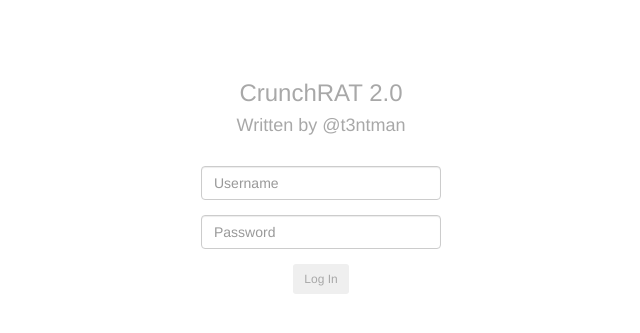
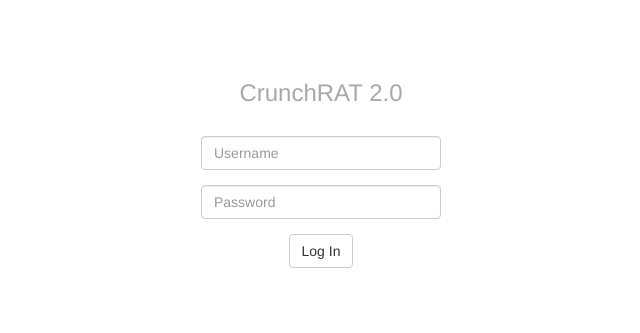
Before and after one commit to brownbelt/CrunchRAT2, a Flask app: page /login in a window 1280 px wide. Shown: the top 333 px of the page, without its empty margins (319-959 px from the left). Run offline with Flask 2, Linux system fonts and the light colour scheme; some libraries are stand-ins or nearby versions.

Commit message:
Changed login page a bit

```diff
--- a/app/templates/login.html
+++ b/app/templates/login.html
@@ -2,8 +2,7 @@
 
 {% block container %}
     <div class="custom-login-form">
-        <h3>CrunchRAT 2.0</h2>
-        <h4>Written by @t3ntman</h4><br>
+        <h3>CrunchRAT 2.0</h3><br>
         <form action="{{ url_for('login_submit') }}" method="post">
             <!-- "Username" input -->
             <div class="form-group">
@@ -14,7 +13,7 @@
                 <input type="password" class="form-control form-control-sm" name="password" placeholder="Password">
             </div>
             <!-- Submit button -->
-            <button type="submit" class="btn btn-sm">Log In</button>
+            <button type="submit" class="btn btn-default">Log In</button>
         </form>
     </div>
 {% endblock %}
```
